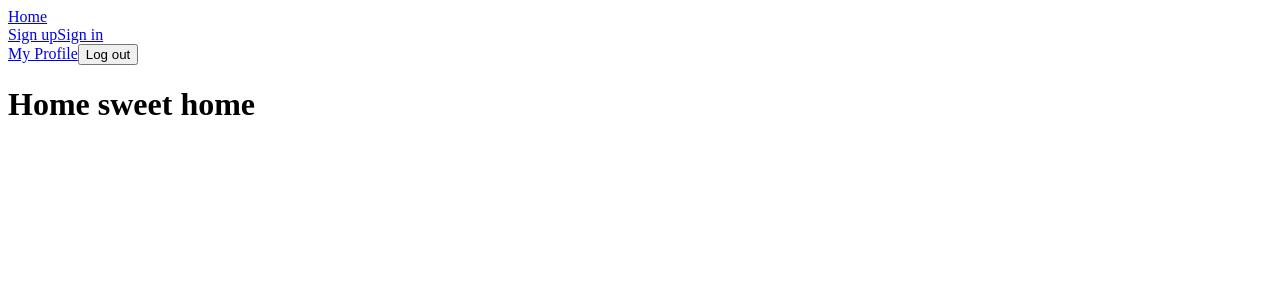
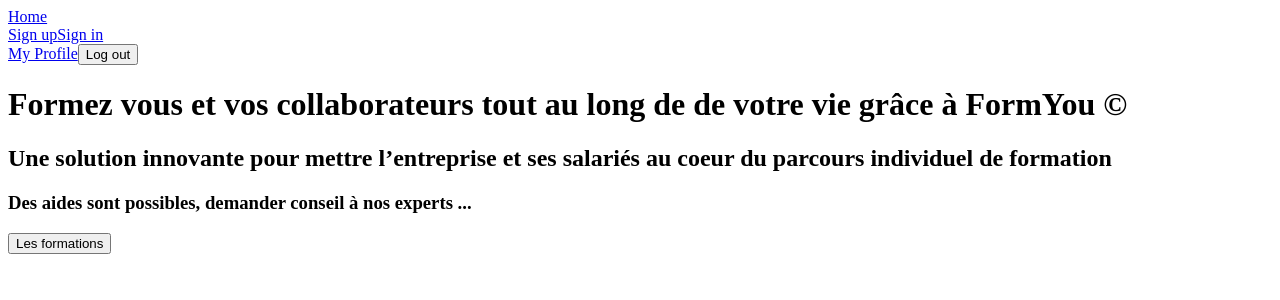
Before and after one commit to BenValadilaine/FormYou-React, a React (Create React App) app: page / in a window 1280 px wide. Shown: the top 300 px of the page. Built offline with nearby package versions, Linux system fonts and the light colour scheme.

Commit message:
adding layout home page component

```diff
--- a/src/pages/Home.jsx
+++ b/src/pages/Home.jsx
@@ -3,7 +3,40 @@ import React from 'react';
 
 const Home = () => {
   return (
-    <h1>Home sweet home</h1>
+
+    <div className="container-fluid m-auto" style={{ minHeight: "80vh" }}>
+
+
+      <div className="row">
+
+        <div className="col-4">
+
+
+
+
+        </div>
+
+        <div className="col-8">
+
+
+
+          <h1>Formez vous et vos collaborateurs tout au long de de votre vie grâce à FormYou &copy;</h1>
+
+
+          <h2 className="dark-light">Une solution innovante pour mettre l’entreprise et ses salariés au coeur du parcours individuel de formation</h2>
+
+          <h3>Des aides sont possibles, demander conseil à nos experts ...</h3>
+
+
+          <button className="btn btn-lg col-md-4 btn-white">Les formations</button>
+
+        </div>
+
+
+      </div>
+
+
+    </div>
   )
 }
 
```
